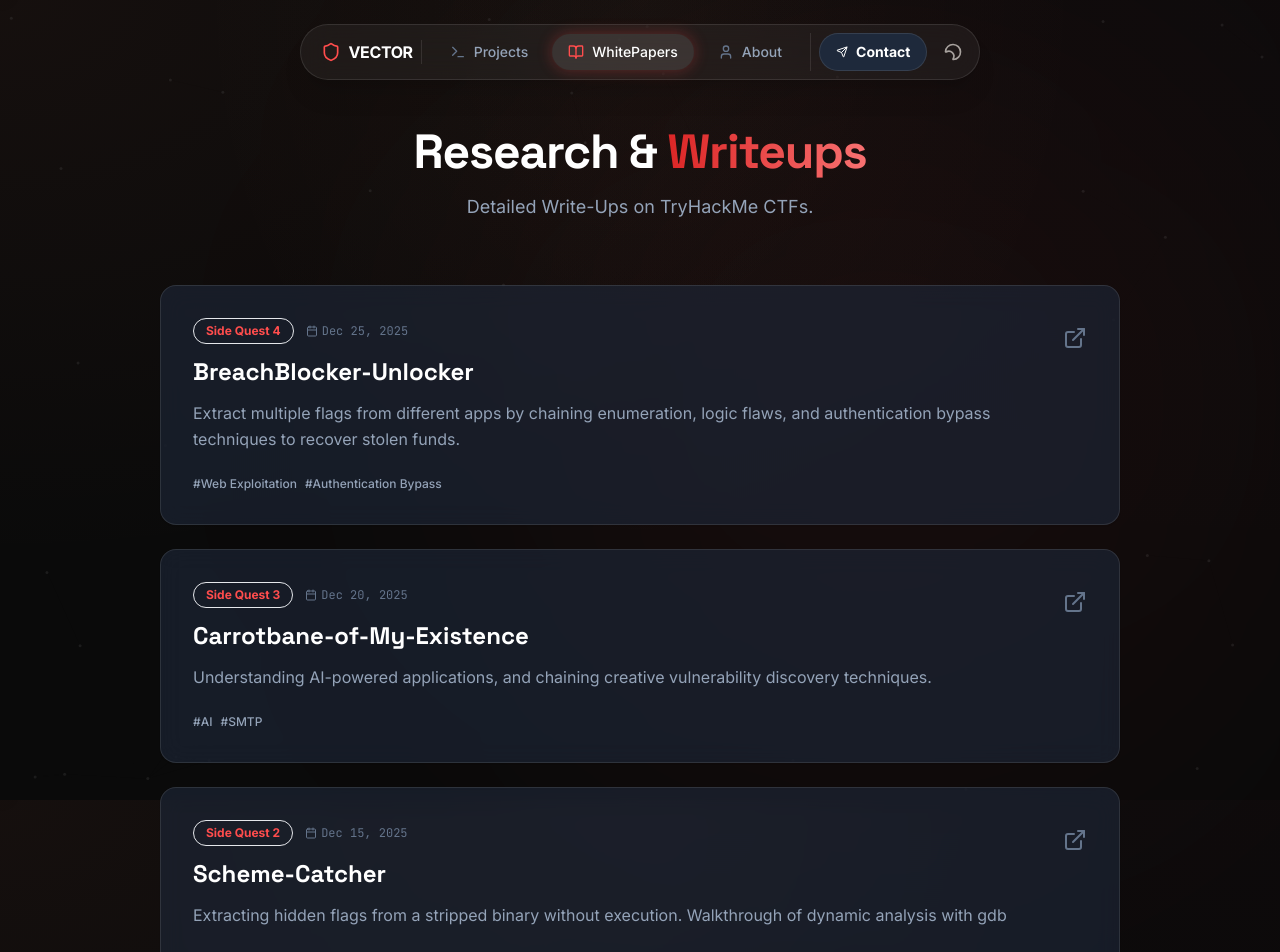
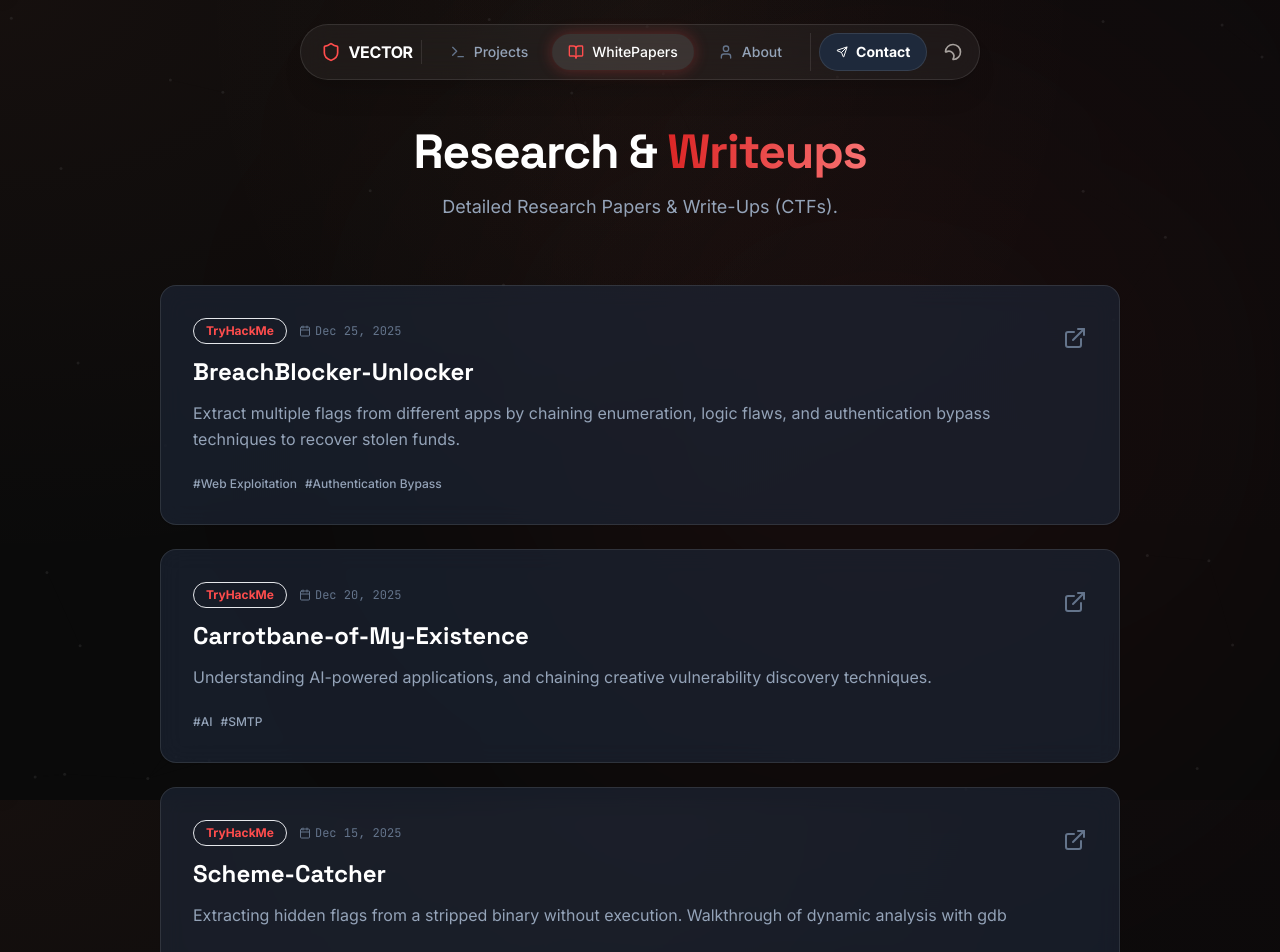
Before and after one commit to id-root/portfolio, a Next.js app: page /writeups in a window 1280 px wide. Shown: the top 952 px of the page. Built offline with nearby package versions, Linux system fonts and the light colour scheme.

Commit message:
Update page.tsx

```diff
--- a/src/app/writeups/page.tsx
+++ b/src/app/writeups/page.tsx
@@ -5,7 +5,7 @@ export default function WriteupsPage() {
     const writeups = [
         {
             title: "BreachBlocker-Unlocker",
-            category: "Side Quest 4",
+            category: "TryHackMe",
             date: "Dec 25, 2025",
             tags: ["Web Exploitation", "Authentication Bypass"],
             summary: "Extract multiple flags from different apps by chaining enumeration, logic flaws, and authentication bypass techniques to recover stolen funds.",
@@ -13,7 +13,7 @@ export default function WriteupsPage() {
         },
         {
             title: "Carrotbane-of-My-Existence",
-            category: "Side Quest 3",
+            category: "TryHackMe",
             date: "Dec 20, 2025",
             tags: ["AI", "SMTP"],
             summary: "Understanding AI-powered applications, and chaining creative vulnerability discovery techniques.",
@@ -21,7 +21,7 @@ export default function WriteupsPage() {
         },
         {
             title: "Scheme-Catcher",
-            category: "Side Quest 2",
+            category: "TryHackMe",
             date: "Dec 15, 2025",
             tags: ["Binary Exploitation", "Reverse Engeneering"],
             summary: "Extracting hidden flags from a stripped binary without execution. Walkthrough of dynamic analysis with gdb",
@@ -29,7 +29,7 @@ export default function WriteupsPage() {
         },
         {
             title: "Hoppers-Origin-Writeup",
-            category: "Side Quest 0",
+            category: "TryHackMe",
             date: "Dec 10, 2025",
             tags: ["Privilege escalation", "Active Directory"],
             summary: "Initial reconnaissance phase. tracking the 'Hopper' entity across multiple platforms to find the entry point.",
@@ -51,7 +51,7 @@ export default function WriteupsPage() {
                         Research & <span className="text-transparent bg-clip-text bg-gradient-to-r from-red-600 to-red-400">Writeups</span>
                     </h1>
                     <p className="text-stone-600 dark:text-slate-400 text-lg max-w-2xl mx-auto leading-relaxed">
-                        Detailed Write-Ups on TryHackMe CTFs.
+                        Detailed Research Papers & Write-Ups (CTFs).
                     </p>
                 </header>
 
```
